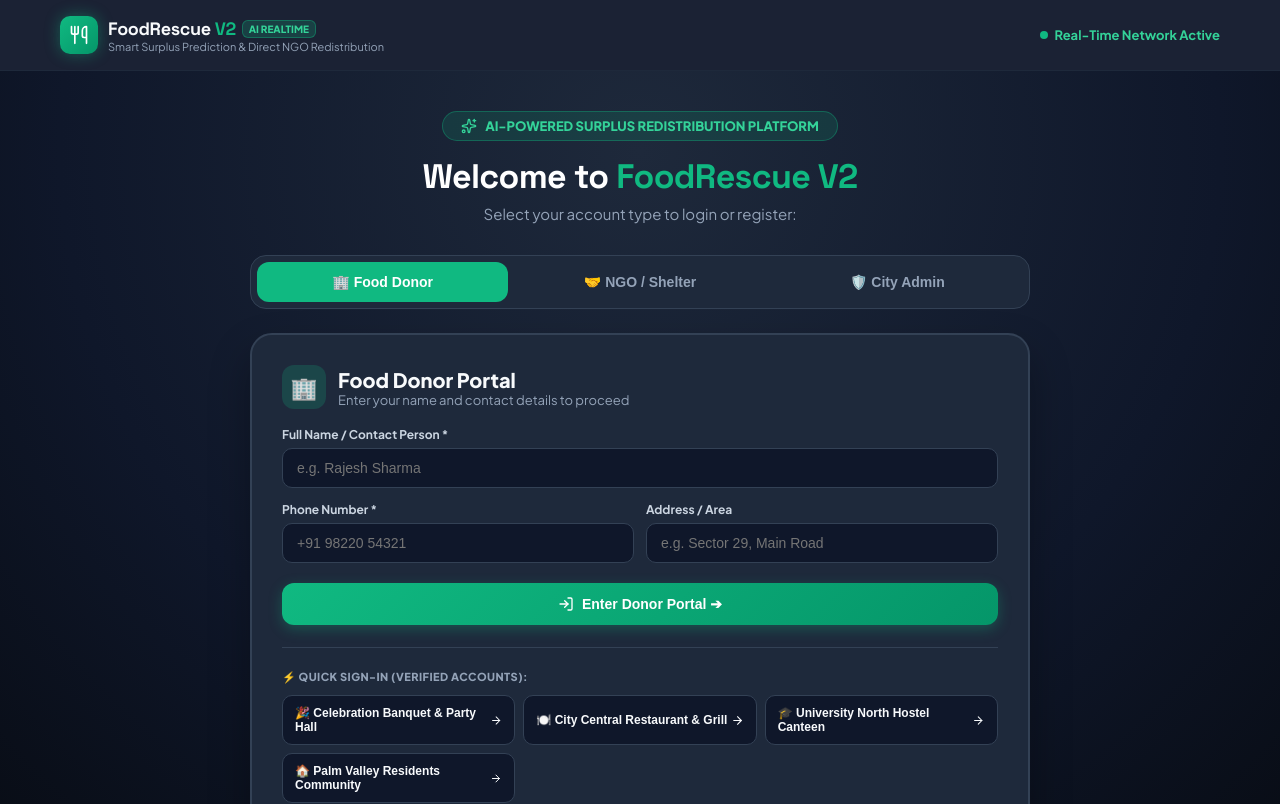
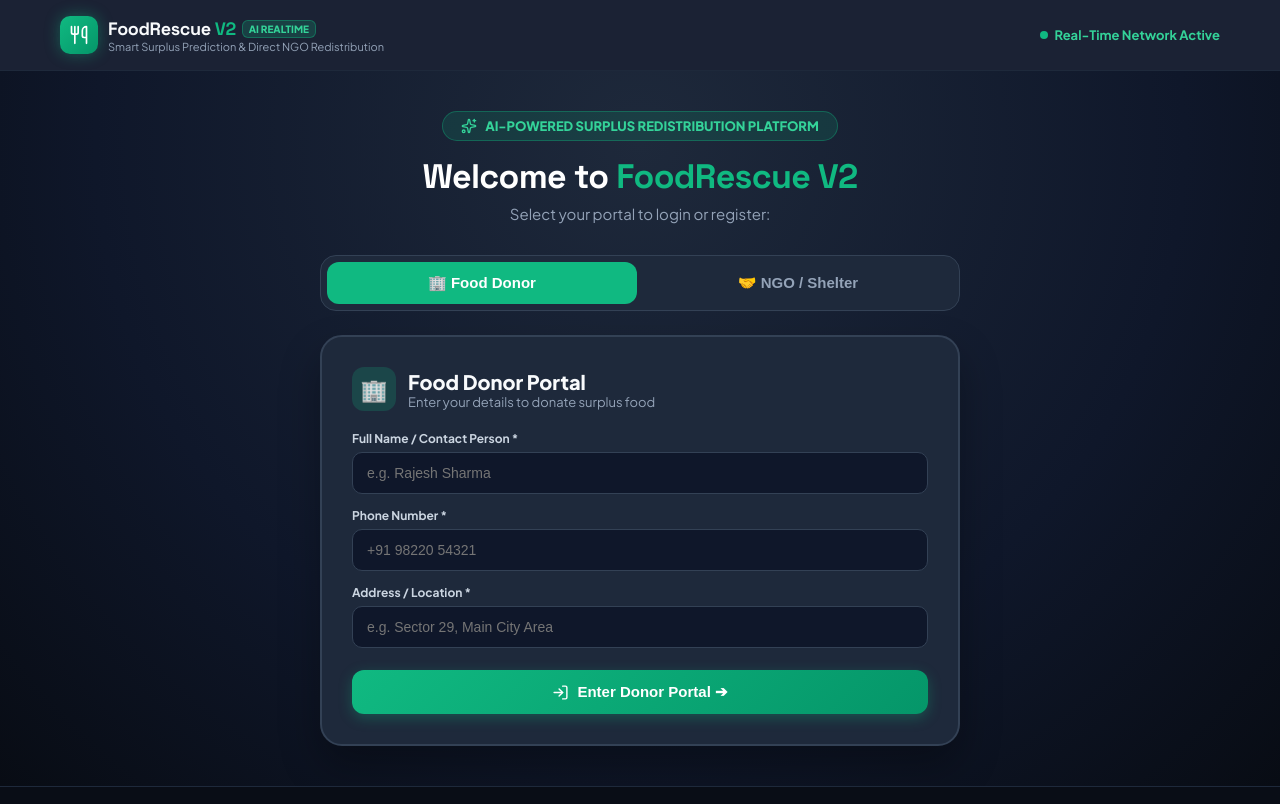
Before and after one commit to 9582074219/foodrescue-v2, a React (Vite) app: page / in a window 1280 px wide. Shown: the top 804 px of the page. Built offline with nearby package versions, Linux system fonts and the light colour scheme.

Commit message:
refactor: remove admin tab and quick sign-in from login, remove food templates in donor portal, rename button to Log Out

```diff
--- a/src/components/Navbar.jsx
+++ b/src/components/Navbar.jsx
@@ -109,7 +109,7 @@ export default function Navbar() {
               </div>
             </div>
 
-            {/* Logout / Switch Role Button */}
+            {/* Log Out Button */}
             <button
               onClick={logoutUser}
               className="btn-secondary"
@@ -121,10 +121,10 @@ export default function Navbar() {
                 fontSize: 12,
                 borderRadius: 10
               }}
-              title="Logout & Switch Role"
+              title="Log Out"
             >
               <LogOut size={14} />
-              <span>Switch Role</span>
+              <span>Log Out</span>
             </button>
           </div>
         ) : (
--- a/src/pages/AuthGateway.jsx
+++ b/src/pages/AuthGateway.jsx
@@ -1,12 +1,11 @@
 import React, { useState } from 'react';
 import { useApp } from '../context/AppContext';
-import { DEFAULT_DONORS, DEFAULT_RECEIVERS } from '../data/mockData';
-import { Utensils, HeartHandshake, Shield, Sparkles, ArrowRight, UserPlus, LogIn, Lock, CheckCircle2 } from 'lucide-react';
+import { Utensils, HeartHandshake, Sparkles, LogIn } from 'lucide-react';
 
 export default function AuthGateway() {
   const { loginUser } = useApp();
 
-  const [activeTab, setActiveTab] = useState('DONOR'); // 'DONOR' | 'NGO' | 'ADMIN'
+  const [activeTab, setActiveTab] = useState('DONOR'); // 'DONOR' | 'NGO'
 
   // Donor Login/Register Form State
   const [donorName, setDonorName] = useState('');
@@ -17,9 +16,6 @@ export default function AuthGateway() {
   const [ngoName, setNgoName] = useState('');
   const [ngoPhone, setNgoPhone] = useState('');
   const [ngoAddress, setNgoAddress] = useState('');
-
-  // Admin Passcode State
-  const [adminPasscode, setAdminPasscode] = useState('');
 
   // 1. Handle Donor Sign-In / Register
   const handleDonorSubmit = (e) => {
@@ -65,22 +61,6 @@ export default function AuthGateway() {
     loginUser(ngoUser);
   };
 
-  // 3. Handle Admin Login
-  const handleAdminSubmit = (e) => {
-    e.preventDefault();
-    if (adminPasscode === '1234' || adminPasscode === 'admin' || adminPasscode === '') {
-      loginUser({
-        id: 'admin_municipal',
-        name: 'Municipal Food Welfare & Zero-Waste Authority',
-        role: 'ADMIN',
-        badge: 'City Administration Command',
-        avatar: '🛡️'
-      });
-    } else {
-      alert('Invalid admin passcode. (Default: 1234)');
-    }
-  };
-
   return (
     <div style={{
       minHeight: '88vh',
@@ -91,7 +71,7 @@ export default function AuthGateway() {
       background: 'radial-gradient(circle at 50% 10%, #1e293b 0%, #0f172a 60%, #080c14 100%)',
       color: '#ffffff'
     }}>
-      <div style={{ width: '100%', maxWidth: 780 }}>
+      <div style={{ width: '100%', maxWidth: 640 }}>
 
         {/* Brand Header */}
         <div style={{ textAlign: 'center', marginBottom: 32 }}>
@@ -116,17 +96,17 @@ export default function AuthGateway() {
             Welcome to <span style={{ color: '#10b981' }}>FoodRescue V2</span>
           </h1>
           <p style={{ fontSize: 15, color: '#94a3b8', marginTop: 6 }}>
-            Select your account type to login or register:
+            Select your portal to login or register:
           </p>
         </div>
 
-        {/* 3-TAB ROLE SWITCHER */}
+        {/* 2-TAB ROLE SWITCHER */}
         <div style={{
           backgroundColor: '#1e293b',
           borderRadius: 16,
           padding: 6,
           display: 'grid',
-          gridTemplateColumns: '1fr 1fr 1fr',
+          gridTemplateColumns: '1fr 1fr',
           gap: 6,
           marginBottom: 24,
           border: '1px solid #334155'
@@ -141,7 +121,7 @@ export default function AuthGateway() {
               backgroundColor: activeTab === 'DONOR' ? '#10b981' : 'transparent',
               color: activeTab === 'DONOR' ? '#ffffff' : '#94a3b8',
               fontWeight: 800,
-              fontSize: 14,
+              fontSize: 15,
               cursor: 'pointer',
               display: 'flex',
               alignItems: 'center',
@@ -163,7 +143,7 @@ export default function AuthGateway() {
               backgroundColor: activeTab === 'NGO' ? '#0284c7' : 'transparent',
               color: activeTab === 'NGO' ? '#ffffff' : '#94a3b8',
               fontWeight: 800,
-              fontSize: 14,
+              fontSize: 15,
               cursor: 'pointer',
               display: 'flex',
               alignItems: 'center',
@@ -173,28 +153,6 @@ export default function AuthGateway() {
             }}
           >
             <span>🤝 NGO / Shelter</span>
-          </button>
-
-          <button
-            type="button"
-            onClick={() => setActiveTab('ADMIN')}
-            style={{
-              padding: '12px 16px',
-              borderRadius: 12,
-              border: 'none',
-              backgroundColor: activeTab === 'ADMIN' ? '#f59e0b' : 'transparent',
-              color: activeTab === 'ADMIN' ? '#0f172a' : '#94a3b8',
-              fontWeight: 800,
-              fontSize: 14,
-              cursor: 'pointer',
-              display: 'flex',
-              alignItems: 'center',
-              justifyContent: 'center',
-              gap: 8,
-              transition: 'all 0.2s'
-            }}
-          >
-            <span>🛡️ City Admin</span>
           </button>
         </div>
 
@@ -207,13 +165,13 @@ export default function AuthGateway() {
             padding: '30px',
             boxShadow: '0 20px 40px rgba(0,0,0,0.3)'
           }}>
-            <div style={{ display: 'flex', alignItems: 'center', gap: 12, marginBottom: 18 }}>
+            <div style={{ display: 'flex', alignItems: 'center', gap: 12, marginBottom: 20 }}>
               <div style={{ width: 44, height: 44, borderRadius: 12, backgroundColor: 'rgba(16, 185, 129, 0.2)', color: '#34d399', display: 'flex', alignItems: 'center', justifyContent: 'center', fontSize: 22 }}>
                 🏢
               </div>
               <div>
                 <h3 style={{ fontSize: 20, fontWeight: 900, color: '#f8fafc', margin: 0 }}>Food Donor Portal</h3>
-                <p style={{ fontSize: 13, color: '#94a3b8', margin: 0 }}>Enter your name and contact details to proceed</p>
+                <p style={{ fontSize: 13, color: '#94a3b8', margin: 0 }}>Enter your details to donate surplus food</p>
               </div>
             </div>
 
@@ -228,11 +186,10 @@ export default function AuthGateway() {
                   placeholder="e.g. Rajesh Sharma"
                   value={donorName}
                   onChange={(e) => setDonorName(e.target.value)}
-                  style={{ width: '100%', padding: '11px 14px', borderRadius: 10, backgroundColor: '#0f172a', border: '1px solid #334155', color: '#fff', fontSize: 14 }}
+                  style={{ width: '100%', padding: '12px 14px', borderRadius: 10, backgroundColor: '#0f172a', border: '1px solid #334155', color: '#fff', fontSize: 14 }}
                 />
               </div>
 
-              <div style={{ display: 'grid', gridTemplateColumns: '1fr 1fr', gap: 12 }}>
               <div>
                 <label style={{ fontSize: 12, fontWeight: 700, color: '#cbd5e1', display: 'block', marginBottom: 6 }}>
                   Phone Number *
@@ -243,68 +200,33 @@ export default function AuthGateway() {
                   placeholder="+91 98220 54321"
                   value={donorPhone}
                   onChange={(e) => setDonorPhone(e.target.value)}
-                    style={{ width: '100%', padding: '11px 14px', borderRadius: 10, backgroundColor: '#0f172a', border: '1px solid #334155', color: '#fff', fontSize: 14 }}
+                  style={{ width: '100%', padding: '12px 14px', borderRadius: 10, backgroundColor: '#0f172a', border: '1px solid #334155', color: '#fff', fontSize: 14 }}
                 />
               </div>
 
               <div>
                 <label style={{ fontSize: 12, fontWeight: 700, color: '#cbd5e1', display: 'block', marginBottom: 6 }}>
-                    Address / Area
+                  Address / Location *
                 </label>
                 <input
                   type="text"
-                    placeholder="e.g. Sector 29, Main Road"
+                  required
+                  placeholder="e.g. Sector 29, Main City Area"
                   value={donorAddress}
                   onChange={(e) => setDonorAddress(e.target.value)}
-                    style={{ width: '100%', padding: '11px 14px', borderRadius: 10, backgroundColor: '#0f172a', border: '1px solid #334155', color: '#fff', fontSize: 14 }}
+                  style={{ width: '100%', padding: '12px 14px', borderRadius: 10, backgroundColor: '#0f172a', border: '1px solid #334155', color: '#fff', fontSize: 14 }}
                 />
-                </div>
               </div>
 
               <button
                 type="submit"
                 className="btn-primary"
-                style={{ width: '100%', padding: '13px', fontSize: 14, marginTop: 6 }}
+                style={{ width: '100%', padding: '13px', fontSize: 15, marginTop: 8 }}
               >
-                <LogIn size={16} />
+                <LogIn size={17} />
                 <span>Enter Donor Portal ➔</span>
               </button>
             </form>
-
-            {/* Quick Sign-In with Verified Donor Accounts */}
-            <div style={{ borderTop: '1px solid #334155', marginTop: 22, paddingTop: 16 }}>
-              <span style={{ fontSize: 11, fontWeight: 800, color: '#94a3b8', textTransform: 'uppercase', letterSpacing: '0.04em' }}>
-                ⚡ Quick Sign-in (Verified Accounts):
-              </span>
-              <div style={{ display: 'grid', gridTemplateColumns: 'repeat(auto-fit, minmax(200px, 1fr))', gap: 8, marginTop: 10 }}>
-                {DEFAULT_DONORS.map((donor) => (
-                  <button
-                    key={donor.id}
-                    type="button"
-                    onClick={() => loginUser(donor)}
-                    style={{
-                      backgroundColor: '#0f172a',
-                      border: '1px solid #334155',
-                      borderRadius: 10,
-                      padding: '10px 12px',
-                      color: '#f8fafc',
-                      fontSize: 12,
-                      fontWeight: 700,
-                      cursor: 'pointer',
-                      display: 'flex',
-                      alignItems: 'center',
-                      justifyContent: 'space-between',
-                      textAlign: 'left'
-                    }}
-                    className="card-hover-effect"
-                  >
-                    <span>{donor.avatar} {donor.name}</span>
-                    <ArrowRight size={13} className="text-emerald-400" />
-                  </button>
-                ))}
-              </div>
-            </div>
-
           </div>
         )}
 
@@ -317,20 +239,20 @@ export default function AuthGateway() {
             padding: '30px',
             boxShadow: '0 20px 40px rgba(0,0,0,0.3)'
           }}>
-            <div style={{ display: 'flex', alignItems: 'center', gap: 12, marginBottom: 18 }}>
+            <div style={{ display: 'flex', alignItems: 'center', gap: 12, marginBottom: 20 }}>
               <div style={{ width: 44, height: 44, borderRadius: 12, backgroundColor: 'rgba(2, 132, 199, 0.2)', color: '#38bdf8', display: 'flex', alignItems: 'center', justifyContent: 'center', fontSize: 22 }}>
                 🤝
               </div>
               <div>
                 <h3 style={{ fontSize: 20, fontWeight: 900, color: '#f8fafc', margin: 0 }}>NGO & Shelter Portal</h3>
-                <p style={{ fontSize: 13, color: '#94a3b8', margin: 0 }}>Register or login your food bank / shelter</p>
+                <p style={{ fontSize: 13, color: '#94a3b8', margin: 0 }}>Login or register your shelter to receive food</p>
               </div>
             </div>
 
             <form onSubmit={handleNgoSubmit} style={{ display: 'flex', flexDirection: 'column', gap: 14 }}>
               <div>
                 <label style={{ fontSize: 12, fontWeight: 700, color: '#cbd5e1', display: 'block', marginBottom: 6 }}>
-                  NGO / Shelter / Foundation Name *
+                  NGO / Shelter Name *
                 </label>
                 <input
                   type="text"
@@ -338,14 +260,13 @@ export default function AuthGateway() {
                   placeholder="e.g. Hope Shelter & Food Bank"
                   value={ngoName}
                   onChange={(e) => setNgoName(e.target.value)}
-                  style={{ width: '100%', padding: '11px 14px', borderRadius: 10, backgroundColor: '#0f172a', border: '1px solid #334155', color: '#fff', fontSize: 14 }}
+                  style={{ width: '100%', padding: '12px 14px', borderRadius: 10, backgroundColor: '#0f172a', border: '1px solid #334155', color: '#fff', fontSize: 14 }}
                 />
               </div>
 
-              <div style={{ display: 'grid', gridTemplateColumns: '1fr 1fr', gap: 12 }}>
               <div>
                 <label style={{ fontSize: 12, fontWeight: 700, color: '#cbd5e1', display: 'block', marginBottom: 6 }}>
-                    Contact Phone *
+                  Phone Number *
                 </label>
                 <input
                   type="tel"
@@ -353,22 +274,22 @@ export default function AuthGateway() {
                   placeholder="+91 98765 43210"
                   value={ngoPhone}
                   onChange={(e) => setNgoPhone(e.target.value)}
-                    style={{ width: '100%', padding: '11px 14px', borderRadius: 10, backgroundColor: '#0f172a', border: '1px solid #334155', color: '#fff', fontSize: 14 }}
+                  style={{ width: '100%', padding: '12px 14px', borderRadius: 10, backgroundColor: '#0f172a', border: '1px solid #334155', color: '#fff', fontSize: 14 }}
                 />
               </div>
 
               <div>
                 <label style={{ fontSize: 12, fontWeight: 700, color: '#cbd5e1', display: 'block', marginBottom: 6 }}>
-                    Shelter Location Address
+                  Address / Location *
                 </label>
                 <input
                   type="text"
-                    placeholder="e.g. Ring Road Shelter Complex"
+                  required
+                  placeholder="e.g. Ring Road Shelter Complex, Ward 4"
                   value={ngoAddress}
                   onChange={(e) => setNgoAddress(e.target.value)}
-                    style={{ width: '100%', padding: '11px 14px', borderRadius: 10, backgroundColor: '#0f172a', border: '1px solid #334155', color: '#fff', fontSize: 14 }}
+                  style={{ width: '100%', padding: '12px 14px', borderRadius: 10, backgroundColor: '#0f172a', border: '1px solid #334155', color: '#fff', fontSize: 14 }}
                 />
-                </div>
               </div>
 
               <button
@@ -379,94 +300,18 @@ export default function AuthGateway() {
                   border: 'none',
                   borderRadius: 12,
                   padding: '13px',
-                  fontSize: 14,
+                  fontSize: 15,
                   fontWeight: 800,
                   cursor: 'pointer',
                   display: 'flex',
                   alignItems: 'center',
                   justifyContent: 'center',
                   gap: 8,
-                  marginTop: 6
+                  marginTop: 8
                 }}
               >
-                <LogIn size={16} />
+                <LogIn size={17} />
                 <span>Enter NGO Portal ➔</span>
-              </button>
-            </form>
-
-            {/* Quick Sign-In with Verified NGO Accounts */}
-            <div style={{ borderTop: '1px solid #334155', marginTop: 22, paddingTop: 16 }}>
-              <span style={{ fontSize: 11, fontWeight: 800, color: '#94a3b8', textTransform: 'uppercase', letterSpacing: '0.04em' }}>
-                ⚡ Quick Sign-in (Verified NGO Accounts):
-              </span>
-              <div style={{ display: 'grid', gridTemplateColumns: 'repeat(auto-fit, minmax(200px, 1fr))', gap: 8, marginTop: 10 }}>
-                {DEFAULT_RECEIVERS.map((ngo) => (
-                  <button
-                    key={ngo.id}
-                    type="button"
-                    onClick={() => loginUser(ngo)}
-                    style={{
-                      backgroundColor: '#0f172a',
-                      border: '1px solid #334155',
-                      borderRadius: 10,
-                      padding: '10px 12px',
-                      color: '#f8fafc',
-                      fontSize: 12,
-                      fontWeight: 700,
-                      cursor: 'pointer',
-                      display: 'flex',
-                      alignItems: 'center',
-                      justifyContent: 'space-between',
-                      textAlign: 'left'
-                    }}
-                    className="card-hover-effect"
-                  >
-                    <span>🤝 {ngo.name}</span>
-                    <ArrowRight size={13} className="text-sky-400" />
-                  </button>
-                ))}
-              </div>
-            </div>
-
-          </div>
-        )}
-
-        {/* 3. MUNICIPAL ADMIN LOGIN CARD */}
-        {activeTab === 'ADMIN' && (
-          <div style={{
-            backgroundColor: '#1e293b',
-            borderRadius: 22,
-            border: '2px solid #334155',
-            padding: '30px',
-            maxWidth: 480,
-            margin: '0 auto',
-            textAlign: 'center',
-            boxShadow: '0 20px 40px rgba(0,0,0,0.3)'
-          }}>
-            <Shield size={42} className="text-amber-400" style={{ margin: '0 auto 12px' }} />
-            <h3 style={{ fontSize: 20, fontWeight: 900, color: '#f8fafc', marginBottom: 6 }}>
-              Municipal City Administration
-            </h3>
-            <p style={{ fontSize: 13, color: '#94a3b8', marginBottom: 20 }}>
-              Enter City Admin Passcode (Default: 1234 or leave blank)
-            </p>
-
-            <form onSubmit={handleAdminSubmit} style={{ display: 'flex', flexDirection: 'column', gap: 14 }}>
-              <input
-                type="password"
-                placeholder="Passcode: 1234"
-                value={adminPasscode}
-                onChange={(e) => setAdminPasscode(e.target.value)}
-                style={{ width: '100%', padding: '12px 14px', borderRadius: 10, backgroundColor: '#0f172a', border: '1px solid #334155', color: '#fff', fontSize: 14, textAlign: 'center', letterSpacing: '0.2em' }}
-              />
-
-              <button
-                type="submit"
-                className="btn-amber"
-                style={{ width: '100%', padding: '12px', fontSize: 14, borderRadius: 10 }}
-              >
-                <Lock size={15} />
-                <span>Verify & Enter Operations Hub</span>
               </button>
             </form>
           </div>
```
Also changed, not shown: src/pages/DonorPortal.jsx (+0 -29 lines), 3 other files (tests, documents, lock files or other folders). Lines whose indentation alone changed are shown as unchanged.
